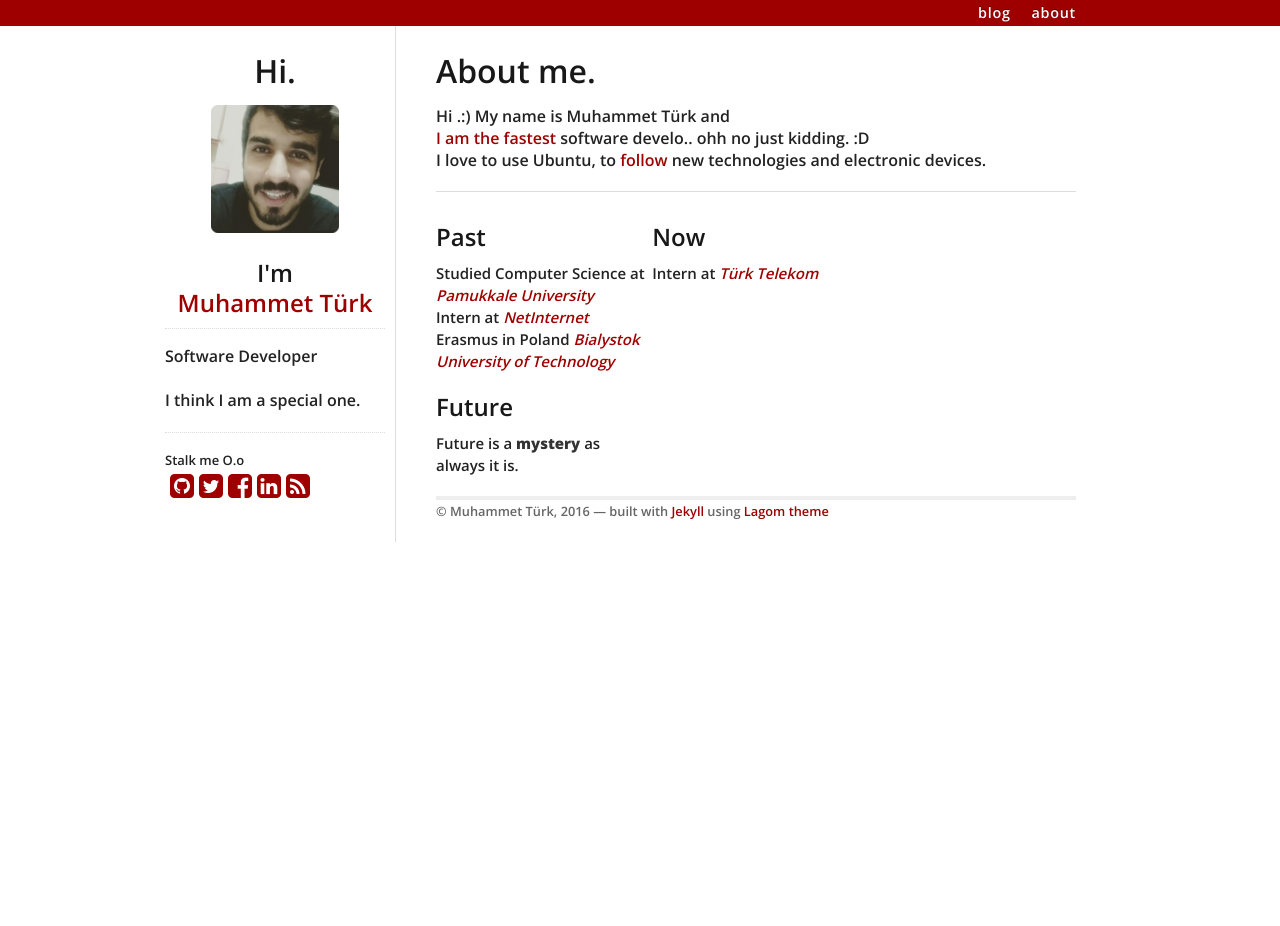
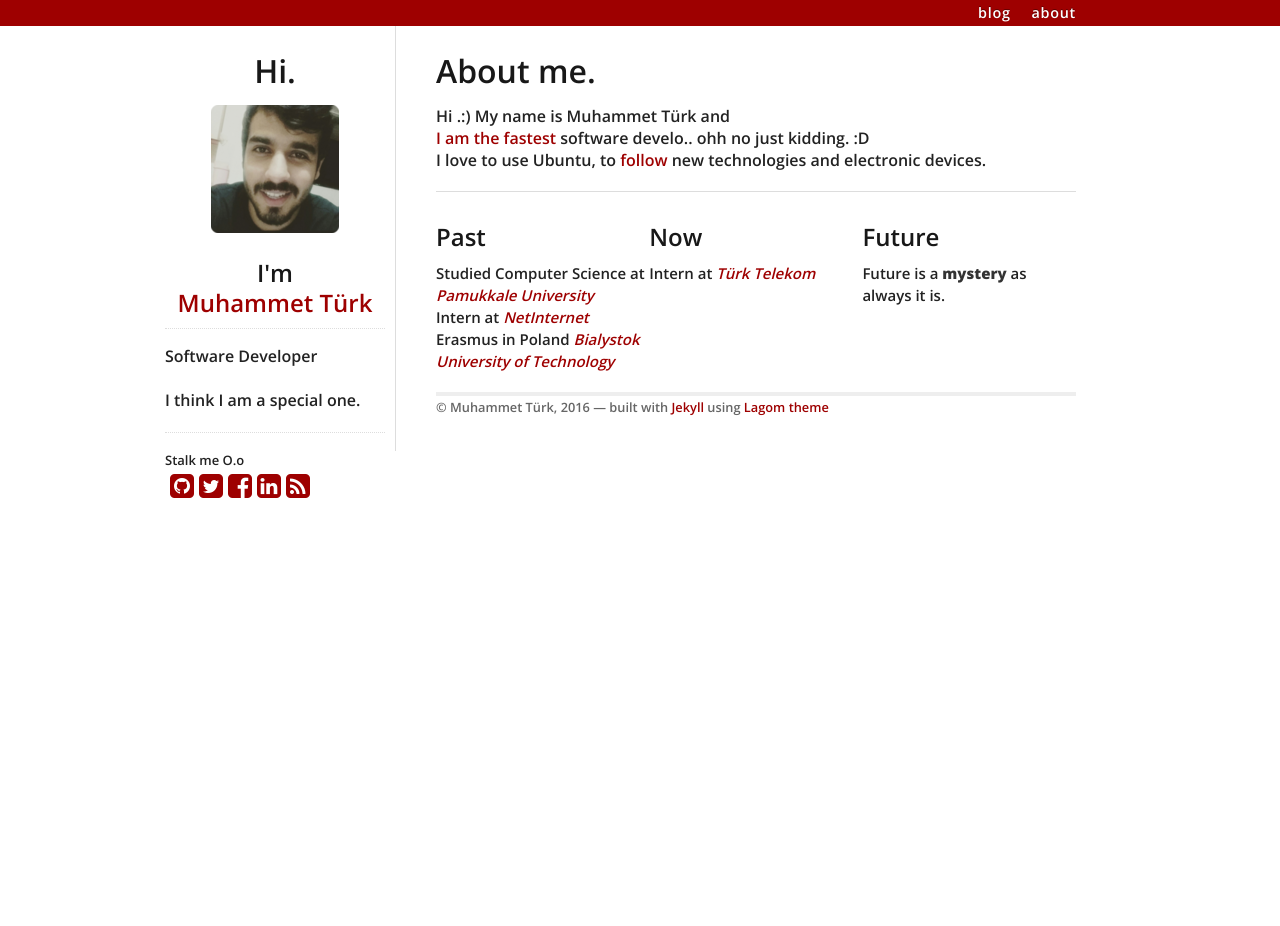
Before and after one commit to mturk111/mturk111.github.io, a Jekyll site: the page built from about.html, in a window 1280 px wide. Built offline with Jekyll 4.4.1, drawn with Linux system fonts in a browser that asks for light colours; nearby versions of some CDN libraries.

Commit message:
Update base.css

```diff
--- a/_includes/css/base.css
+++ b/_includes/css/base.css
@@ -49,8 +49,8 @@
 	width: 33%;
 }
 #middle{
-	margin-left: 5px;
-	margin-right: 5px;
+	margin-left: 2px;
+	margin-right: 2px;
 	width: 33%;
 
 }
```
